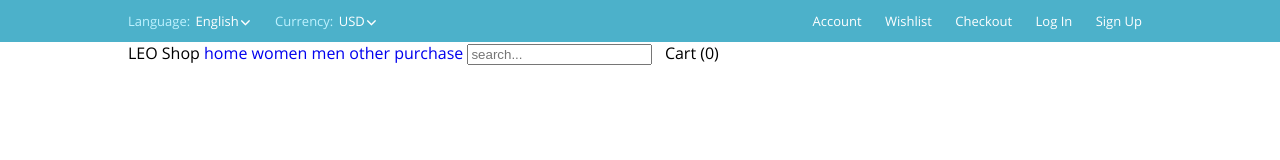
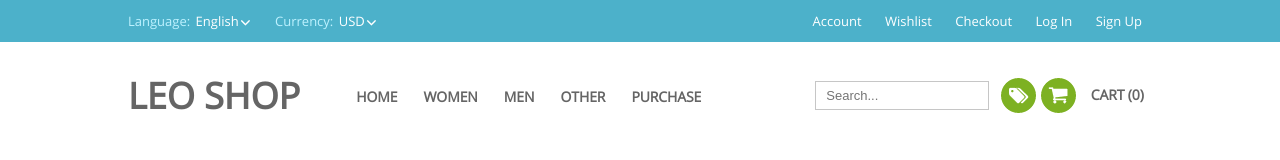
Before and after one commit to EkaterinaTolmach/06_test_maket_in-bl, a plain HTML site: page index.html in a window 1280 px wide. Drawn offline with Linux system fonts and the light colour scheme; files whose address does not match are found by name.

Commit message:
#add Оформлены основные стили для header

```diff
--- a/css/style.css
+++ b/css/style.css
@@ -60,6 +60,7 @@ body {
 .justify {
     line-height: 0;
     font-size: 1px;
+    text-align: justify;
 }
 .justify::after {
     display: inline-block;
@@ -144,3 +145,73 @@ body {
 
 
 /*-----------------------Конец блока "header__account-options"------------------------*/
+
+/*-----------------------Начало блока "header__navigation"------------------------*/
+.header__wrap {
+    padding: 29px 0;
+}
+.header__logo {
+    vertical-align: middle;
+    line-height: normal;
+    margin-right: 41px;
+}
+.logo {
+    color: #656565;
+    font-size: 36px;
+    font-weight: 700;
+    text-transform: uppercase;
+    /*letter-spacing: -0.9px;*/
+}
+.header__nav {
+    vertical-align: middle;
+    line-height: normal;
+    margin-right: 99px;
+}
+.top_nav__link {
+    color: #656565;
+    font-size: 14px;
+    font-weight: 700;
+    text-transform: uppercase;
+    letter-spacing: -0.14px;
+    padding: 9px 11px;
+}
+.header__search {
+    line-height: normal;
+    vertical-align: middle;
+    margin-right: 8px;
+}
+.search__field {
+    width: 174px;
+    height: 29px;
+    border: 1px solid #c6c6c6;
+    background-color: #ffffff;
+    color: #b7b7b7;
+    font-size: 13px;
+    padding-left: 10px;
+}
+.header__purchases {
+    line-height: normal;
+    width: 150px;
+    vertical-align: middle;
+}
+.header__labels {
+    width: 35px;
+    height: 35px;
+    vertical-align: middle;
+    background: url("../img/ico_labels.png") center center no-repeat;
+}
+.header__busket {
+    width: 35px;
+    height: 35px;
+    vertical-align: middle;
+    background: url("../img/ico_busket.png") center center no-repeat;
+    margin-right: 11px;
+}
+.header__busket-count {
+    color: #656565;
+    font-size: 14px;
+    font-weight: 700;
+    text-transform: uppercase;
+    letter-spacing: -0.14px;
+}
+/*-----------------------Конец блока "header__navigation"------------------------*/
--- a/index.html
+++ b/index.html
@@ -70,7 +70,7 @@
                 </nav>
                 <div class="header__search search inline-block">
                     <form class="search__form" name="search__form" method="post" action="#" enctype="text/plain">
-                        <input class="search__field" type="search" name="search" placeholder="search...">
+                        <input class="search__field" type="search" name="search" placeholder="Search...">
                     </form>
                 </div>
                 <div class="header__purchases inline-block">
```
